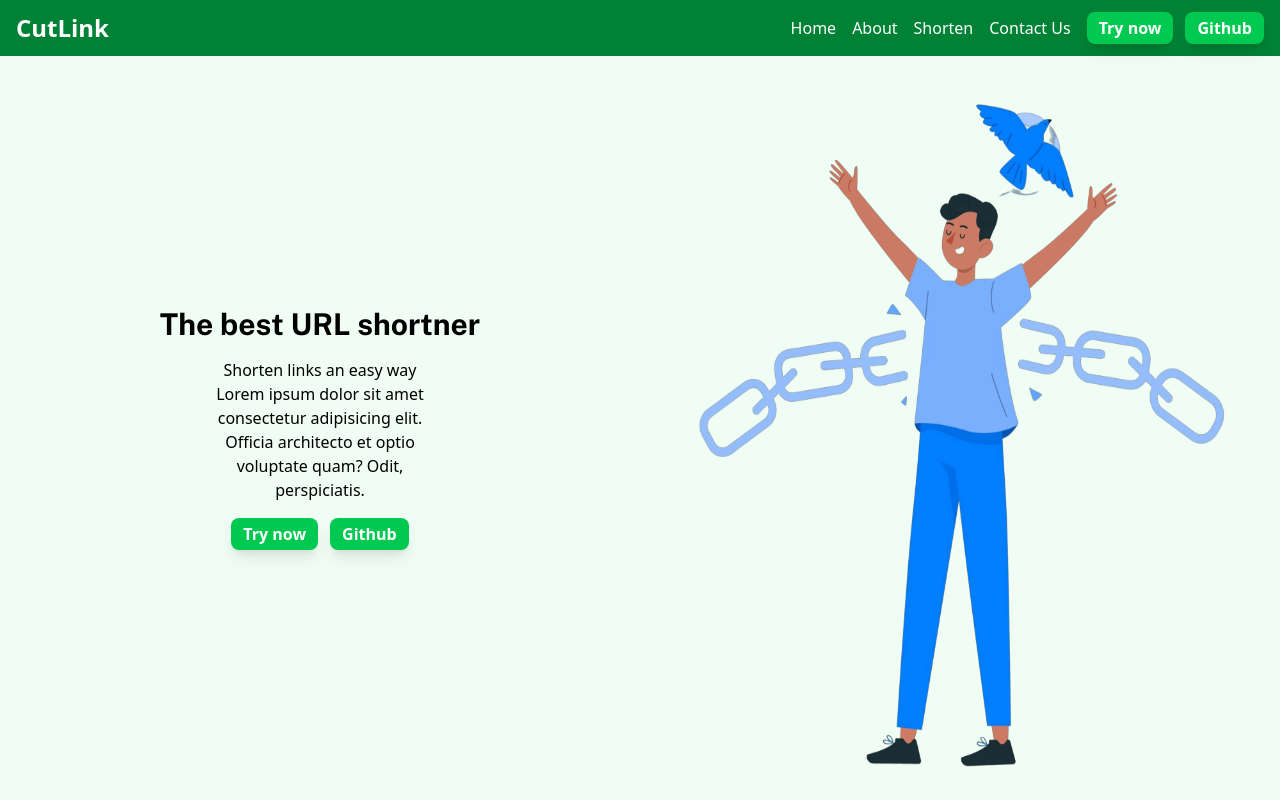
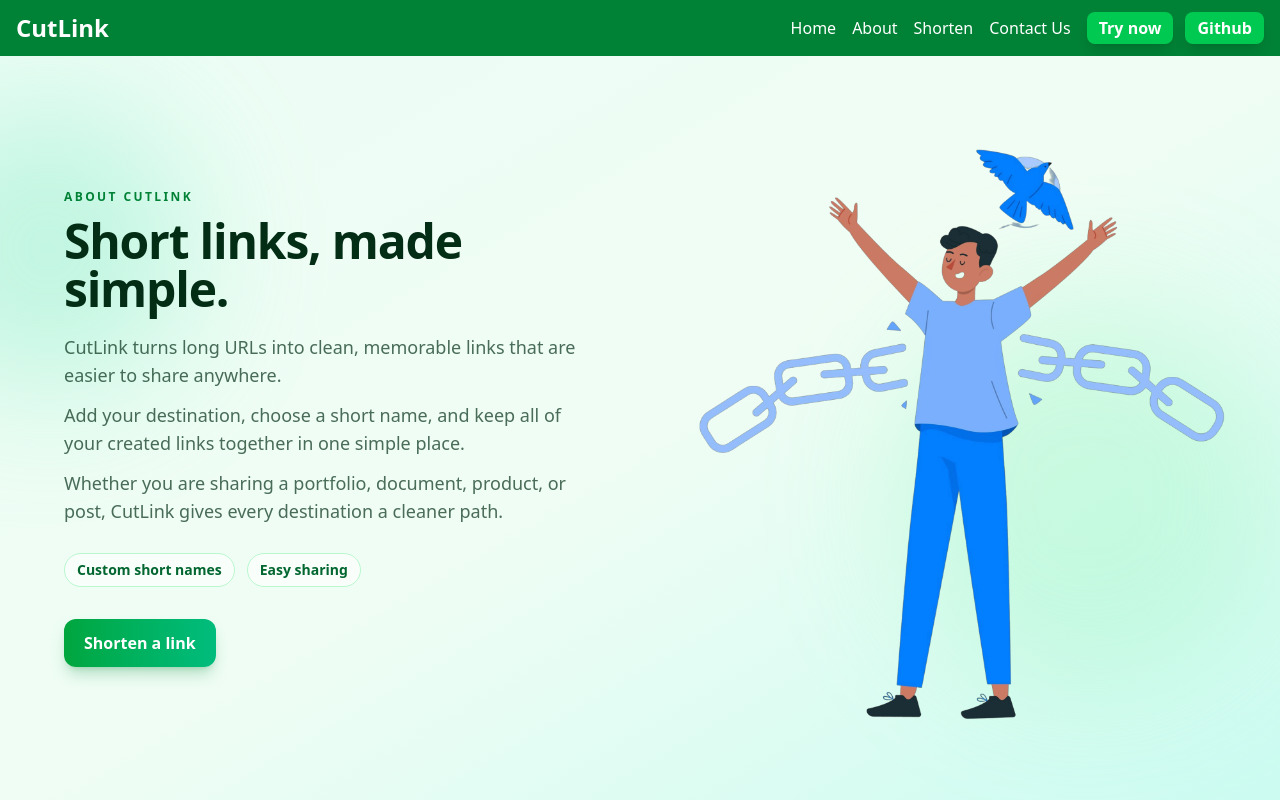
Before and after one commit to Code-Script/cutlink, a Next.js app: page / in a window 1280 px wide. Built offline with nearby package versions, Linux system fonts and the light colour scheme.

Commit message:
added about section

```diff
--- a/app/page.js
+++ b/app/page.js
@@ -1,34 +1,42 @@
 import Image from "next/image";
-import localFont from "next/font/local"
 import Link from "next/link";
-
-const psans = localFont({
-  src: "./fonts/PublicSans-Bold.ttf",
-  variable: "--font-psans",
-  weight: "100 900",
-});
-
 
 
 export default function Home() {
   return (
-    <main className="bg-green-50">
-      <section className="grid grid-cols-2 h-[93vh]">
-        <div className="flex flex-col items-center justify-center gap-4">
-          <p className={`text-3xl font-bold ${psans.className}`}>
-            The best URL shortner
-          </p>
-          <p className="px-50 text-center">
-            Shorten links an easy way Lorem ipsum dolor sit amet consectetur adipisicing elit. Officia architecto et optio voluptate quam? Odit, perspiciatis.
-          </p>
-          <div className='flex gap-3'>
-            <Link href="/shorten" className='bg-green-500 shadow-lg text-white rounded-lg p-3 py-1 font-bold'><button>Try now</button></Link>
-            <Link href="/github" className='bg-green-500 shadow-lg text-white rounded-lg p-3 py-1 font-bold'><button>Github</button></Link>
+    <main className="relative min-h-[93vh] overflow-hidden bg-gradient-to-br from-emerald-50 via-green-50 to-teal-100">
+      <div className="pointer-events-none absolute -left-24 top-12 h-72 w-72 rounded-full bg-emerald-300/30 blur-3xl" />
+      <div className="pointer-events-none absolute right-0 top-1/3 h-96 w-96 rounded-full bg-green-300/25 blur-3xl" />
+      <section className="relative z-10 grid min-h-[93vh] grid-cols-1 lg:grid-cols-2">
+        <section className="flex items-center px-6 py-12 sm:px-10 lg:px-16" aria-labelledby="about-cutlink-heading">
+          <div className="max-w-xl">
+            <p className="text-xs font-bold uppercase tracking-[0.2em] text-green-700">About CutLink</p>
+            <h1 id="about-cutlink-heading" className="mt-3 text-4xl font-black tracking-tight text-green-950 sm:text-5xl">
+              Short links, made simple.
+            </h1>
+            <p className="mt-5 text-base leading-7 text-green-950/70 sm:text-lg">
+              CutLink turns long URLs into clean, memorable links that are easier to share anywhere.
+            </p>
+            <p className="mt-3 text-base leading-7 text-green-950/70 sm:text-lg">
+              Add your destination, choose a short name, and keep all of your created links together in one simple place.
+            </p>
+            <p className="mt-3 text-base leading-7 text-green-950/70 sm:text-lg">
+              Whether you are sharing a portfolio, document, product, or post, CutLink gives every destination a cleaner path.
+            </p>
+            <div className="mt-7 flex flex-wrap gap-3 text-sm font-semibold text-green-800">
+              <span className="rounded-full border border-green-200 bg-white/60 px-3 py-1.5">Custom short names</span>
+              <span className="rounded-full border border-green-200 bg-white/60 px-3 py-1.5">Easy sharing</span>
+            </div>
+            <Link
+              href="/shorten"
+              className="mt-8 inline-flex rounded-xl bg-gradient-to-r from-green-600 to-emerald-500 px-5 py-3 font-bold text-white shadow-lg shadow-green-700/25 transition-all hover:-translate-y-0.5 hover:shadow-xl hover:shadow-green-700/30"
+            >
+              Shorten a link
+            </Link>
           </div>
-        </div>
-        <div className="flex justify-start relative">
-          {/*className= "mix-blend-darken" : to mix color to white bg of image */}
-          <Image priority={true} src={"/vector.png"} fill={true} alt="vector image" />
+        </section>
+        <div className="relative hidden min-h-[400px] lg:flex lg:justify-start">
+          <Image priority src="/vector.png" fill alt="CutLink illustration" className="object-contain" />
         </div>
 
       </section>
```
